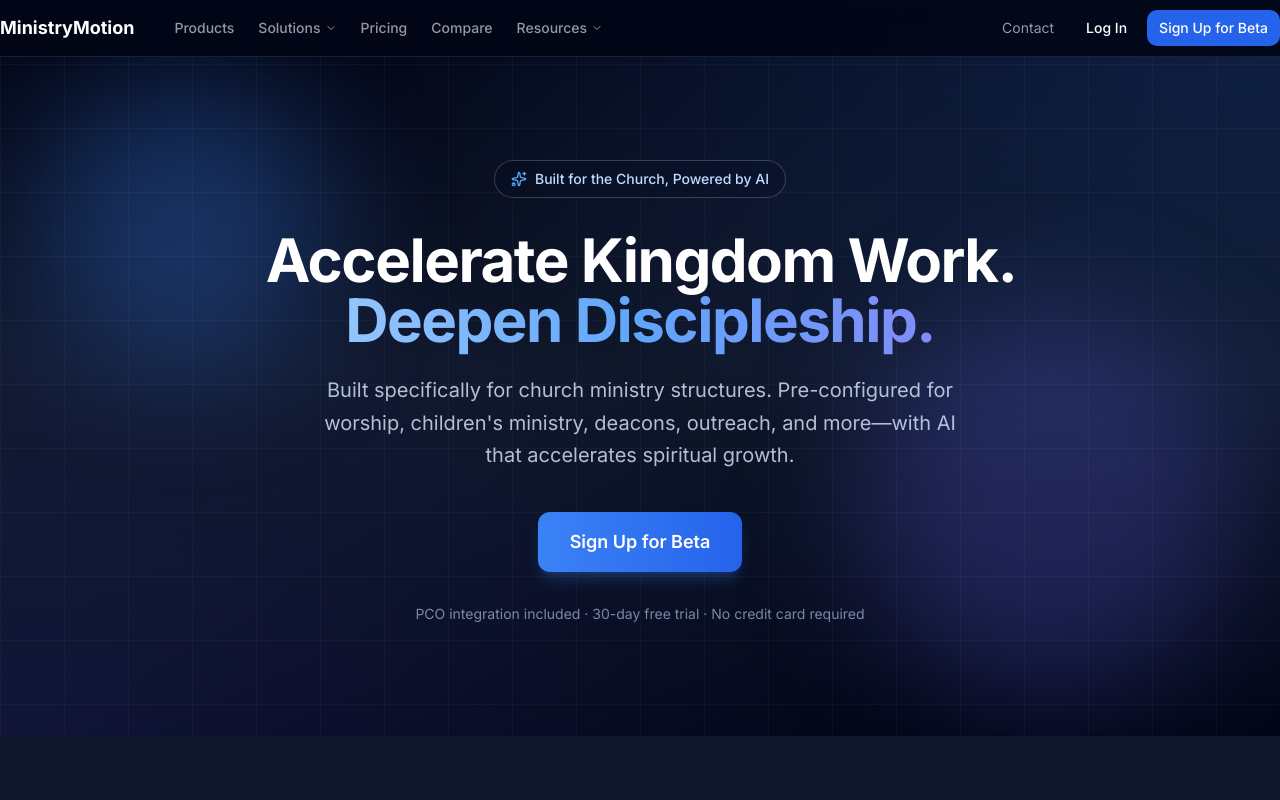
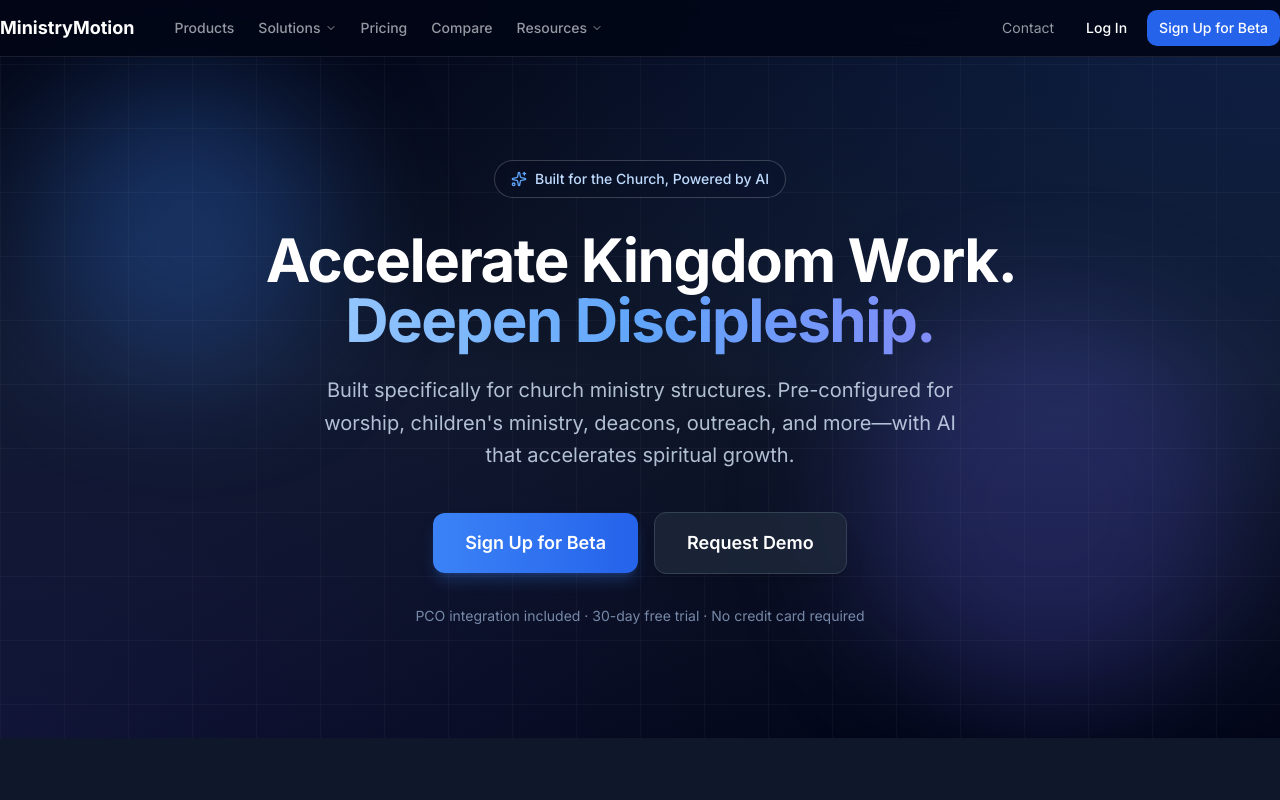
Before and after one commit to adarden7/ministry-motion-website, a Next.js app: page /home in a window 1280 px wide. Shown: the top 800 px of the page. Built offline with nearby package versions, Linux system fonts and the light colour scheme.

Commit message:
feat: add request demo button to homepage hero

```diff
--- a/src/app/(marketing)/home/page.tsx
+++ b/src/app/(marketing)/home/page.tsx
@@ -276,6 +276,12 @@
               >
                 Sign Up for Beta
               </button>
+              <Link
+                href="/demo"
+                className="w-full sm:w-auto px-8 py-4 bg-slate-800/80 text-white font-semibold rounded-lg hover:bg-slate-700 transition-all text-lg border border-slate-700 backdrop-blur-sm shadow-xl"
+              >
+                Request Demo
+              </Link>
             </div>
 
             <p className="text-sm text-blue-200/60">
```
